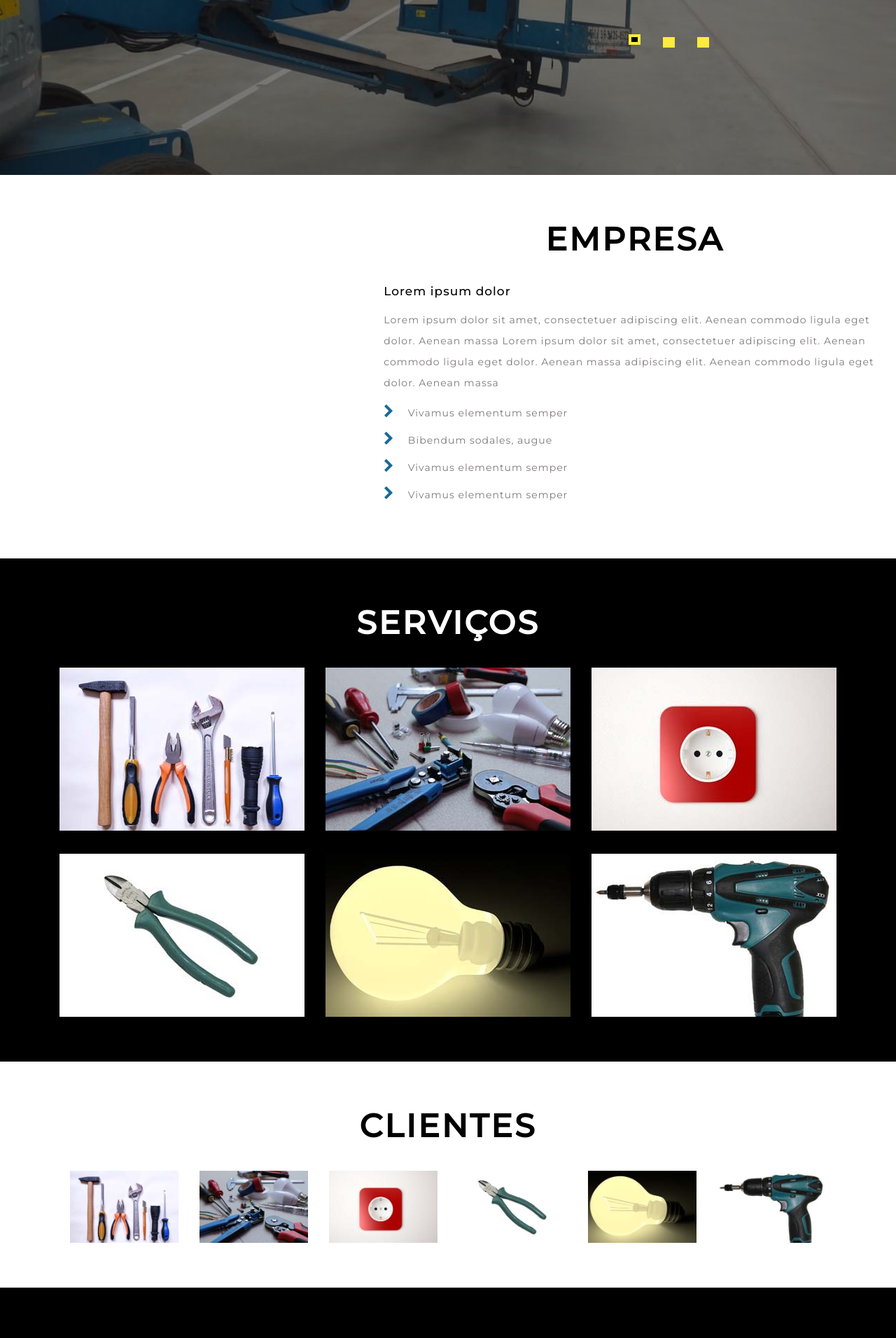
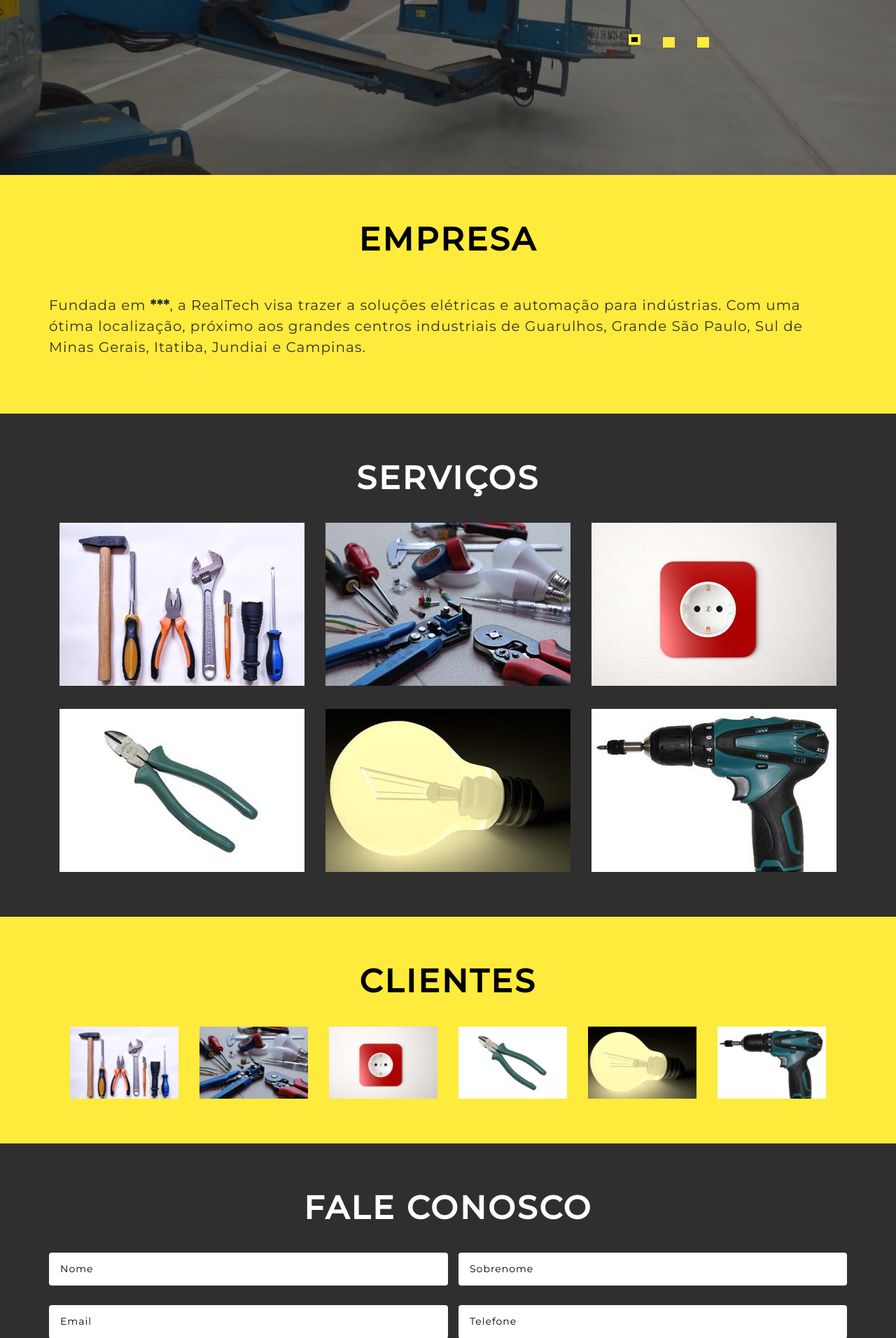
Before and after one commit to lesfernandes/Site-RealTechAutomacao, a PHP site: page / in a window 1280 px wide. Shown: the part 420-2332 px from the top of the page at 70% size. Run offline with PHP 8.4, Linux system fonts and the light colour scheme.

Commit message:
mudanças no design

```diff
--- a/web/css/estilo.css
+++ b/web/css/estilo.css
@@ -7,10 +7,24 @@
 }
 
 .service{
-	background-color: black !important;
+	background-color: #2f2f2f !important;
 	background-image: none !important;
 }
 
 #titleServices{
 	color: white !important;
 }
+
+.about,.clients,.footer{
+    background-color: #FFEB3B;
+}
+
+.contact{
+	background-color: #2f2f2f !important;
+	background-image: none !important;
+}
+
+.info-sub-w3 p{
+	color: #2f2f2f !important;
+	font-size: 20px !important;
+}
--- a/web/css/style.css
+++ b/web/css/style.css
@@ -1251,10 +1251,9 @@ h6.description{
 }
 /*--//team --*/
 .contact {
-    /*background: url(../images/cc1.jpg) no-repeat 0px 0px;
+    background: url(../images/cc1.jpg) no-repeat 0px 0px;
     background-size: cover;
-	    background-attachment: fixed;*/
-    background-color: black;
+	    background-attachment: fixed;
 }
 .form-right input[type="text"], .form-right input[type="email"], .contact-bothside-agileinfo textarea {
     width: 100%;
--- a/web/index.html
+++ b/web/index.html
@@ -120,24 +120,15 @@
       <!-- //banner -->
       <!--about -->
       <div class="about" id="about">
-         <div class="container-fluid">
+         <div class="container">
             <div class="row abt-colm offset">
-               <div class="col-lg-5 agile-info-img">
-                  <img src="" alt="">
-               </div>
-               <div class="col-lg-7 agile-abt-info">
+               <div class="agile-abt-info">
                   <h3 class="title">EMPRESA</h3>
                   <div class="info-sub-w3">
-                     <h4>Lorem ipsum dolor</h4>
-                     <p>Lorem ipsum dolor sit amet, consectetuer adipiscing elit.
-                        Aenean commodo ligula eget dolor. Aenean massa
-                        Lorem ipsum dolor sit amet, consectetuer adipiscing elit.
-                        Aenean commodo ligula eget dolor. Aenean massa
-                        adipiscing elit.
-                        Aenean commodo ligula eget dolor. Aenean massa
+                     <p>Fundada em <strong>***</strong>, a RealTech visa trazer a soluções elétricas e automação para indústrias. Com uma ótima localização, próximo aos grandes centros industriais de Guarulhos, Grande São Paulo, Sul de Minas Gerais, Itatiba, Jundiai e Campinas.
                      </p>
                   </div>
-                  <div class="arrow">
+                  <!--<div class="arrow">
                      <ul>
                         <li>
                            <span class="fa fa-chevron-right dog-arrow" aria-hidden="true"></span>
@@ -156,7 +147,7 @@
                            <p>Vivamus elementum semper </p>
                         </li>
                      </ul>
-                  </div>
+                  </div>-->
                </div>
             </div>
          </div>
```
Also changed, not shown: web/images/eletric.jpg (added).
